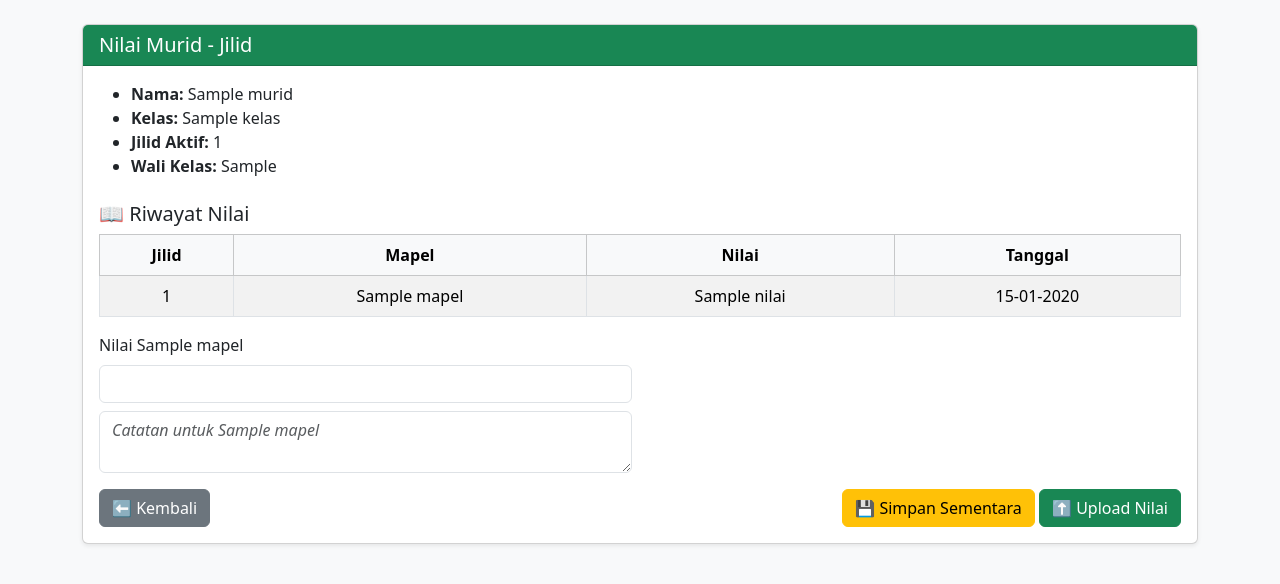
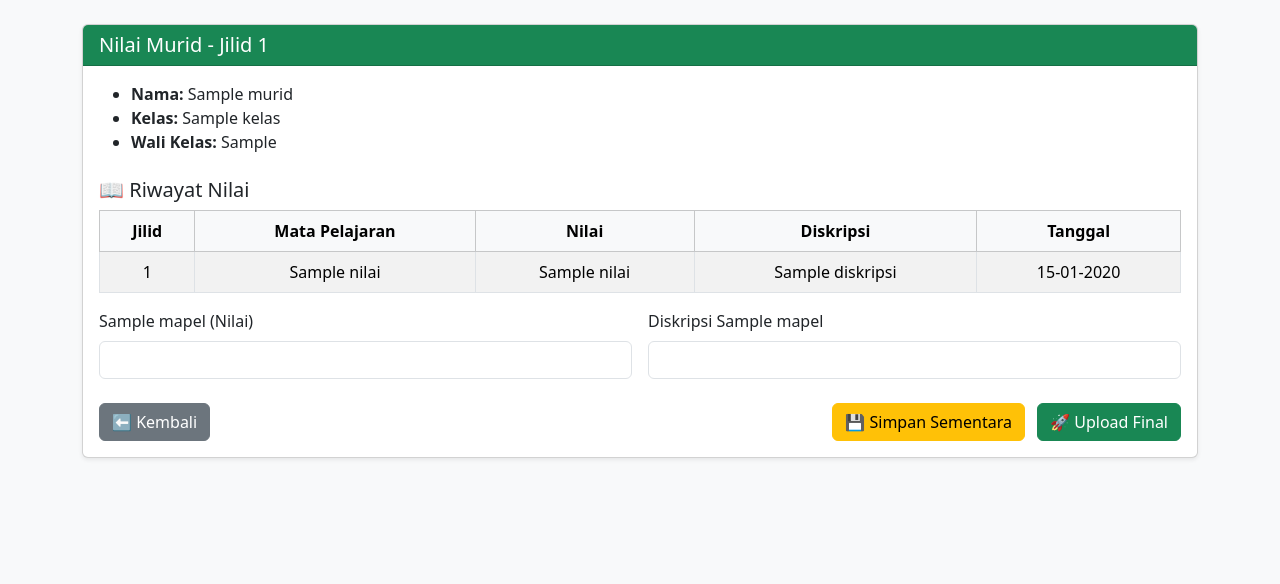
Before and after one commit to ulumuddin87/gitHubRailway, a Flask app: page /nilai/1 in a window 1280 px wide. Shown: the part 56-640 px from the top of the page. Run offline with Flask 3, Linux system fonts and the light colour scheme; a database or web service that is not in the repository returns one stand-in record (values such as "Sample title"); some libraries are stand-ins or nearby versions.

Commit message:
upadete mapel

```diff
--- a/templates/nilai_murid.html
+++ b/templates/nilai_murid.html
@@ -4,24 +4,25 @@
 
 <div class="card shadow-sm">
   <div class="card-header bg-success text-white">
-    <h5 class="mb-0">Nilai Murid - Jilid {{ jilid }}</h5>
+    <h5 class="mb-0">Nilai Murid - Jilid {{ murid.jilid }}</h5>
   </div>
   <div class="card-body">
     <ul>
       <li><b>Nama:</b> {{ murid.nama }}</li>
       <li><b>Kelas:</b> {{ murid.kelas }}</li>
-      <li><b>Jilid Aktif:</b> {{ murid.jilid }}</li>
-      <li><b>Wali Kelas:</b> {{ murid.wali_kelas}}</li>
+      <li><b>Wali Kelas:</b> {{ murid.wali_kelas }}</li>
     </ul>
 
+    <!-- Riwayat nilai -->
     <h5 class="mt-4">📖 Riwayat Nilai</h5>
     <div class="table-responsive">
-  <table class="table table-bordered table-striped align-middle text-center">
+      <table class="table table-bordered table-striped text-center align-middle">
         <thead class="table-light">
           <tr>
             <th>Jilid</th>
-        <th>Mapel</th>
+            <th>Mata Pelajaran</th>
             <th>Nilai</th>
+            <th>Diskripsi</th>
             <th>Tanggal</th>
           </tr>
         </thead>
@@ -29,8 +30,9 @@
           {% for n in riwayat %}
           <tr>
             <td>{{ n.jilid }}</td>
-        <td>{{ n.mapel }}</td>
+            <td>{{ n.mapel_nama }}</td>
             <td>{{ n.nilai }}</td>
+            <td>{{ n.diskripsi }}</td>
             <td>{{ n.created_at.strftime("%d-%m-%Y") }}</td>
           </tr>
           {% endfor %}
@@ -38,53 +40,44 @@
       </table>
     </div>
 
-
-<form method="POST">
+    <!-- Form input nilai baru -->
+    <form method="POST" onsubmit="return confirmSubmit(event)">
       <div class="row g-3">
         {% for m in mapel_list %}
         <div class="col-md-6">
-      <label class="form-label">Nilai {{ m.nama }}</label>
+          <label class="form-label">{{ m.nama }} (Nilai)</label>
           <input type="number" name="mapel_{{ m.id }}" class="form-control" required>
-      <textarea name="diskripsi_{{ m.id }}" rows="2" class="form-control mt-2"
-        placeholder="Catatan untuk {{ m.nama }}" required></textarea>
+        </div>
+        <div class="col-md-6">
+          <label class="form-label">Diskripsi {{ m.nama }}</label>
+          <input type="text" name="diskripsi_{{ m.id }}" class="form-control" required>
         </div>
         {% endfor %}
       </div>
 
-  <div class="d-flex justify-content-between mt-3">
+      <div class="d-flex justify-content-between mt-4">
         <a href="{{ url_for('data_murid') }}" class="btn btn-secondary">⬅ Kembali</a>
         <div>
-      <button type="submit" name="action" value="simpan" class="btn btn-warning">💾 Simpan Sementara</button>
-      <button type="submit" name="action" value="upload" class="btn btn-success">⬆️ Upload Nilai</button>
+          <button type="submit" name="action" value="simpan" class="btn btn-warning me-2">
+            💾 Simpan Sementara
+          </button>
+          <button type="submit" name="action" value="upload" class="btn btn-success">
+            🚀 Upload Final
+          </button>
         </div>
       </div>
     </form>
+  </div>
+</div>
 
-
-
-
-
-
-
-<!-- ✅ SweetAlert2 CDN -->
-<script src="https://cdn.jsdelivr.net/npm/sweetalert2@11"></script>
 <script>
-  document.getElementById('nilaiForm').addEventListener('submit', function(event) {
-    event.preventDefault(); // stop dulu submit otomatis
-
-    Swal.fire({
-      title: 'Apakah nilai sudah benar?',
-      icon: 'question',
-      showCancelButton: true,
-      confirmButtonText: '✅ Ya, Simpan',
-      cancelButtonText: '❌ Belum',
-      reverseButtons: true
-    }).then((result) => {
-      if (result.isConfirmed) {
-        this.submit(); // baru kirim form kalau pilih Ya
+function confirmSubmit(event) {
+  const action = event.submitter.value;
+  if (action === "upload") {
+    return confirm("⚠️ Apakah semua nilai & diskripsi sudah benar untuk diupload?");
   }
-    });
-  });
+  return true;
+}
 </script>
 
 {% endblock %}
```
Lines whose indentation alone changed are shown as unchanged.
